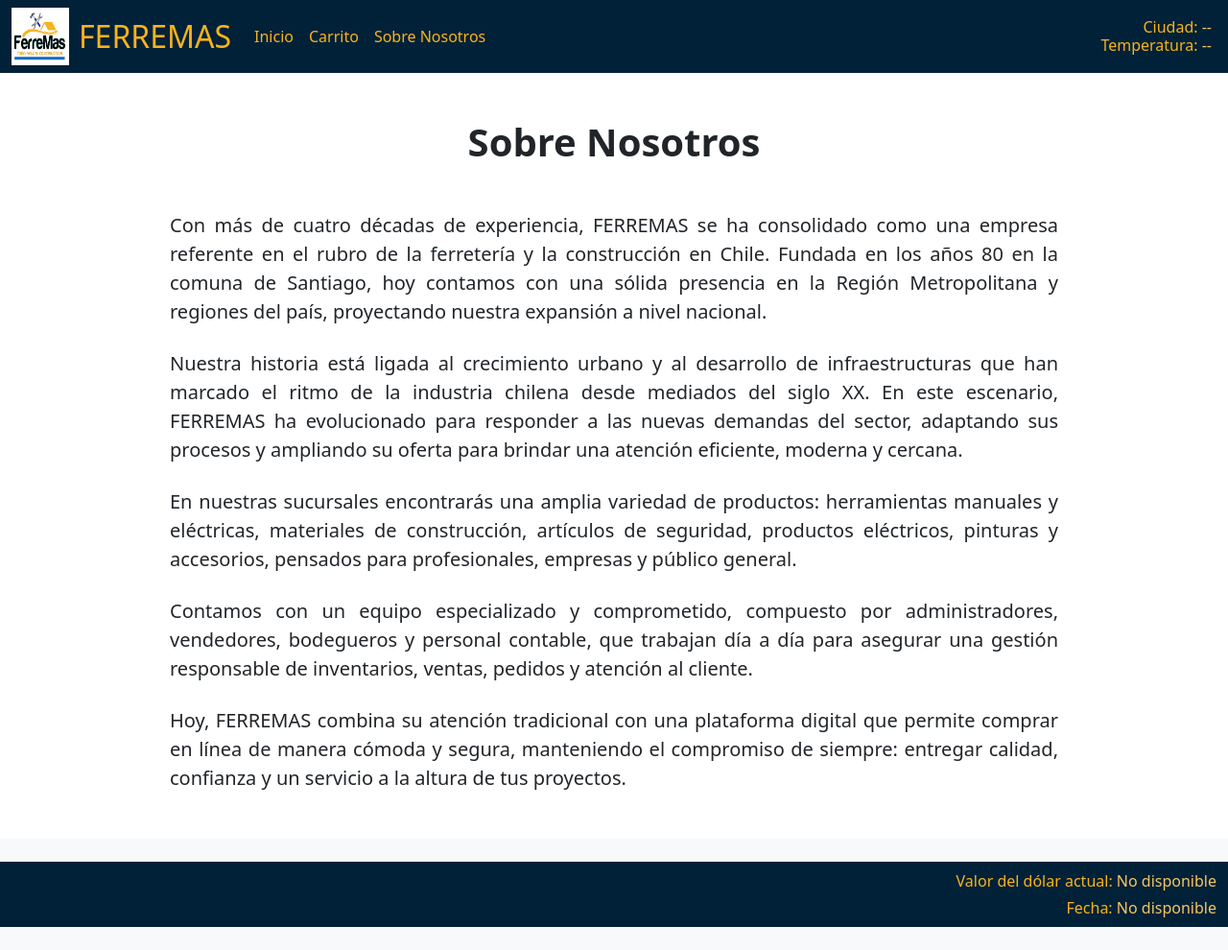
After one commit to AlexArmijoAcevedo/Integracion_grupo_3, a Django app: page /about_us in a window 1280 px wide. The commit adds this page. Shown: the whole page at 96% size. Run offline with Django 5.2, Linux system fonts and the light colour scheme; some libraries are stand-ins or nearby versions.

Commit message:
Se agrega api de banco central

```diff
--- /dev/null
+++ b/ferremas/taller_ferremas/static/JS/api_banco.js
@@ -0,0 +1,19 @@
+document.addEventListener('DOMContentLoaded', () => {
+  fetch("https://api.allorigins.win/raw?url=https://mindicador.cl/api")
+    .then(response => {
+      if (!response.ok) {
+        throw new Error("Error al obtener los datos de la API");
+      }
+      return response.json();
+    })
+    .then(data => {
+      const valorDolar = data.dolar.valor;
+      const fecha = new Date(data.dolar.fecha).toLocaleDateString('es-CL');
+      document.getElementById("valor-dolar").textContent = `$${valorDolar.toLocaleString('es-CL')}`;
+      document.getElementById("fecha-dolar").textContent = fecha;
+    })
+    .catch(() => {
+      document.getElementById("valor-dolar").textContent = "No disponible";
+      document.getElementById("fecha-dolar").textContent = "No disponible";
+    });
+});
--- a/ferremas/taller_ferremas/static/JS/carrito.js
+++ /dev/null
@@ -1 +0,0 @@
-//aqui se agrega funcion de agregar producto al carrito
--- /dev/null
+++ b/ferremas/taller_ferremas/templates/about_us.html
@@ -0,0 +1,88 @@
+{% load static %}
+<!DOCTYPE html>
+<html lang="es">
+
+<head>
+  <meta charset="UTF-8">
+  <title>Sobre Nosotros</title>
+  <link href="https://cdn.jsdelivr.net/npm/bootstrap@5.3.3/dist/css/bootstrap.min.css" rel="stylesheet">
+   <!--CSS de Bootstrap-->
+  <link href="https://cdn.jsdelivr.net/npm/bootstrap@5.3.3/dist/css/bootstrap.min.css" rel="stylesheet" integrity="sha384-..." crossorigin="anonymous">
+  <!--CSS propio-->
+  <link rel="stylesheet" href="{% static 'css/estilos.css' %}">
+</head>
+
+<body>
+<nav class="navbar navbar-expand-lg bg_azul">
+  <div class="container-fluid d-flex align-items-center justify-content-between">
+    <div class="d-flex align-items-center" style="gap: 10px;">
+      <img src="{% static 'IMG/logo.png' %}" width="60" height="60" alt="Logo Ferremas">
+      <h1 class="mb-0 amarillo_links" style="font-size: 2rem;">FERREMAS</h1>
+    </div>
+    <button class="navbar-toggler amarillo" type="button" data-bs-toggle="collapse"
+      data-bs-target="#navbarNavAltMarkup" aria-controls="navbarNavAltMarkup" aria-expanded="false"
+      aria-label="Toggle navigation">
+      <span class="navbar-toggler-icon amarillo"></span>
+    </button>
+    <div class="collapse navbar-collapse" id="navbarNavAltMarkup">
+      <div class="navbar-nav ms-3">
+        <a class="nav-link amarillo_links" href="index">Inicio</a>
+        <a class="nav-link amarillo_links" href="carrito">Carrito</a>
+        <a class="nav-link amarillo_links" href="about_us">Sobre Nosotros</a>
+      </div>
+    </div>
+    <div class="text-end">
+      <h2 class="amarillo api_clima m-0">Ciudad: <span class="amarillo_oscuro" id="ciudad">--</span></h2>
+      <h3 class="amarillo api_clima m-0">Temperatura: <span class="amarillo_oscuro" id="temp">--</span></h3>
+    </div>
+  </div>
+</nav>
+
+ <main class="flex-fill">
+ <div class="container mt-5">
+  <div class="row">
+    <div class="col-lg-10 mx-auto" style="max-width: 1100px;">
+      <h1 class="text-center fw-bold mb-5">Sobre Nosotros</h1>
+      <p class="fs-5 mb-4" style="text-align: justify;">
+        Con más de cuatro décadas de experiencia, FERREMAS se ha consolidado como una empresa referente en el rubro de la ferretería y la construcción en Chile. Fundada en los años 80 en la comuna de Santiago, hoy contamos con una sólida presencia en la Región Metropolitana y regiones del país, proyectando nuestra expansión a nivel nacional.
+      </p>
+      <p class="fs-5 mb-4" style="text-align: justify;">
+        Nuestra historia está ligada al crecimiento urbano y al desarrollo de infraestructuras que han marcado el ritmo de la industria chilena desde mediados del siglo XX. En este escenario, FERREMAS ha evolucionado para responder a las nuevas demandas del sector, adaptando sus procesos y ampliando su oferta para brindar una atención eficiente, moderna y cercana.
+      </p>
+      <p class="fs-5 mb-4" style="text-align: justify;">
+        En nuestras sucursales encontrarás una amplia variedad de productos: herramientas manuales y eléctricas, materiales de construcción, artículos de seguridad, productos eléctricos, pinturas y accesorios, pensados para profesionales, empresas y público general.
+      </p>
+      <p class="fs-5 mb-4" style="text-align: justify;">
+        Contamos con un equipo especializado y comprometido, compuesto por administradores, vendedores, bodegueros y personal contable, que trabajan día a día para asegurar una gestión responsable de inventarios, ventas, pedidos y atención al cliente.
+      </p>
+      <p class="fs-5 mb-4" style="text-align: justify;">
+        Hoy, FERREMAS combina su atención tradicional con una plataforma digital que permite comprar en línea de manera cómoda y segura, manteniendo el compromiso de siempre: entregar calidad, confianza y un servicio a la altura de tus proyectos.
+      </p>
+    </div>
+  </div>
+</div>
+<br>
+</main>
+
+<footer class="bg-light text-center py-4">
+    <nav class="navbar navbar-expand-lg bg_azul">
+      <div class="container-fluid">
+        <div class="w-100 text-end me-0 pe-0">
+          <p class="mb-1 amarillo">Valor del dólar actual: <span class="amarillo_oscuro" id="valor-dolar">--</span></p>
+          <p class="mb-0 amarillo">Fecha: <span class="amarillo_oscuro" id="fecha-dolar">--</span></p>
+        </div>
+      </div>
+    </nav>
+  </footer>
+  <!-- JavaScript Bootstrap-->
+  <script src="https://cdn.jsdelivr.net/npm/bootstrap@5.3.6/dist/js/bootstrap.bundle.min.js" integrity="sha384-j1CDi7MgGQ12Z7Qab0qlWQ/Qqz24Gc6BM0thvEMVjHnfYGF0rmFCozFSxQBxwHKO" crossorigin="anonymous"></script>
+  <!-- JavaScript de la API-->
+  <script src="{% static 'js/api.js' %}"></script>
+  <!-- JavaScript de mostrar productos-->
+  <script type="module" src="{% static 'JS/mostrar_producto.js'%}"></script>
+  <script type="module" src="{% static 'JS/ver_carrito.js' %}"></script>
+    <!--JavaScript Api Banco Central-->
+<script src="{% static 'js/api_banco.js' %}"></script>
+</body>
+
+</html>
--- a/ferremas/taller_ferremas/urls.py
+++ b/ferremas/taller_ferremas/urls.py
@@ -6,4 +6,6 @@ urlpatterns = [
     path('index', views.index, name='index'),
     path('agregar/', views.agregar_producto, name='agregar_producto'),
     path('carrito', views.carrito, name='carrito'),
+        path('about_us', views.about_us, name='about_us'),
+    path('api/dolar/', views.obtener_dolar, name='obtener_dolar'),
 ]
--- a/ferremas/taller_ferremas/views.py
+++ b/ferremas/taller_ferremas/views.py
@@ -14,6 +14,8 @@ def agregar_producto(request):
     return render(request, 'agregar_producto.html')
 def carrito (request):
     return render(request, 'carrito.html')
+def about_us(request):
+    return render(request, 'about_us.html')
 
 def registrar_pedido(request):
     if request.method == 'POST':
@@ -21,3 +23,19 @@ def registrar_pedido(request):
         # uid_usuario, productos, direccion, total
         Pedido.objects.create(**data)
         return JsonResponse({'ok': True})
+
+def obtener_dolar(request):
+    url = "https://si3.bcentral.cl/SieteRestWS/SieteRestWS.ashx"
+    today = date.today().strftime("%Y-%m-%d")
+    params = {
+        "user": "guest",
+        "pass": "guest",
+        "function": "F073.TCO.PRE.Z.D",
+        "firstdate": today,
+        "lastdate": today
+    }
+    response = requests.get(url, params=params)
+    if response.status_code == 200:
+        return JsonResponse({"xml": response.text})
+    else:
+        return JsonResponse({"error": "No se pudo obtener el valor del dólar"})
```
Also changed, not shown: ferremas/taller_ferremas/templates/carrito.html (+29 -16 lines), ferremas/taller_ferremas/templates/index.html (+34 -20 lines).
